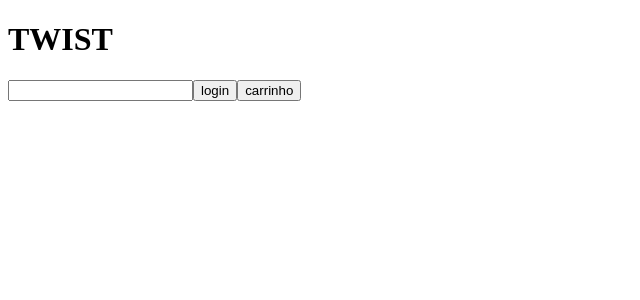
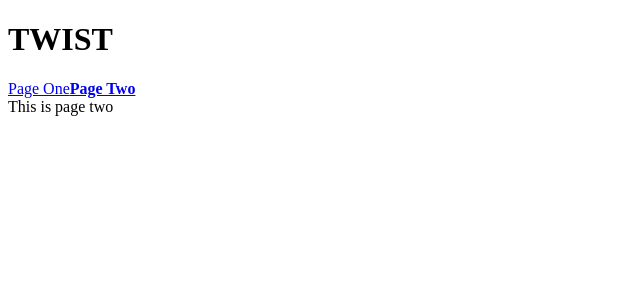
Before and after one commit to rachelszen/my-store, a React (Create React App) app: page /other in a window 1280 px wide. Shown: the top 300 px of the page, without its empty margins (0-640 px from the left). Built offline with nearby package versions, Linux system fonts and the light colour scheme.

Commit message:
react router

```diff
--- a/package.json
+++ b/package.json
@@ -8,6 +8,7 @@
     "@testing-library/user-event": "^13.5.0",
     "react": "^18.2.0",
     "react-dom": "^18.2.0",
+    "react-router-dom": "^6.11.2",
     "react-scripts": "5.0.1",
     "web-vitals": "^2.1.4"
   },
--- a/public/index.html
+++ b/public/index.html
@@ -24,7 +24,7 @@
       work correctly both with client-side routing and a non-root public URL.
       Learn how to configure a non-root public URL by running `npm run build`.
     -->
-    <title>React App</title>
+    <title>TWIST</title>
   </head>
   <body>
     <noscript>You need to enable JavaScript to run this app.</noscript>
--- a/src/index.js
+++ b/src/index.js
@@ -1,12 +1,13 @@
 import React from 'react';
 import ReactDOM from 'react-dom/client';
 import reportWebVitals from './reportWebVitals';
-import { App } from './components/App';
+import { ReactRouterApp } from './playground/ReactRouterApp';
+import { NoteApp } from './playground/NoteApp';
 
 const root = ReactDOM.createRoot(document.getElementById('root'));
 root.render(
   <React.StrictMode>
-    <App/>
+    <ReactRouterApp/>
   </React.StrictMode>
 );
 
--- /dev/null
+++ b/src/playground/ReactRouterApp.js
@@ -0,0 +1,73 @@
+import React from "react";
+import { Link, NavLink, createBrowserRouter, RouterProvider, Outlet, useParams } from "react-router-dom";
+
+const Navbar = () => {
+    return (
+      <div>
+        <h1>TWIST</h1>
+        <NavLink to='/' style={({ isActive }) => isActive ? {fontWeight: "bold"} : undefined}>Page One</NavLink>
+        <NavLink to='/other' style={({ isActive }) => isActive ? {fontWeight: "bold"} : undefined}>Page Two</NavLink>
+      </div>
+    );
+};
+
+const HeaderLayout = () => (
+    <div>
+        <Navbar />
+        <Outlet />
+    </div>
+);
+
+const PageOne = () => {
+    return (
+        <div>
+        This is page one
+        </div>
+        )
+    }
+
+
+const PageEdit = () => {
+    const params = useParams();
+
+    return (
+        <div>
+            <p>This page is for the item with the id of {params.id}</p>
+        </div>
+    )
+}
+
+const PageOther = () => {
+    return (
+        <div>
+            This is page two
+        </div>
+    )
+}
+
+const PageError = () => {
+    return (
+        <div>
+            This page doesnt exist - <Link to="/">Go home</Link>
+        </div>
+    )
+}
+
+const router = createBrowserRouter([
+    {
+        element: <HeaderLayout />,
+        errorElement: <PageError />,
+        children: [
+            {path: '/', element: <PageOne/>},
+            {path: '/edit/:id', element: <PageEdit/>},
+            {path: '/other', element: <PageOther/>}
+        ]
+
+    }
+])
+
+export const ReactRouterApp = () => {
+    return (
+        <RouterProvider router={router}/>
+    )
+}
```
Also changed, not shown: 1 other file (tests, documents, lock files or other folders).
